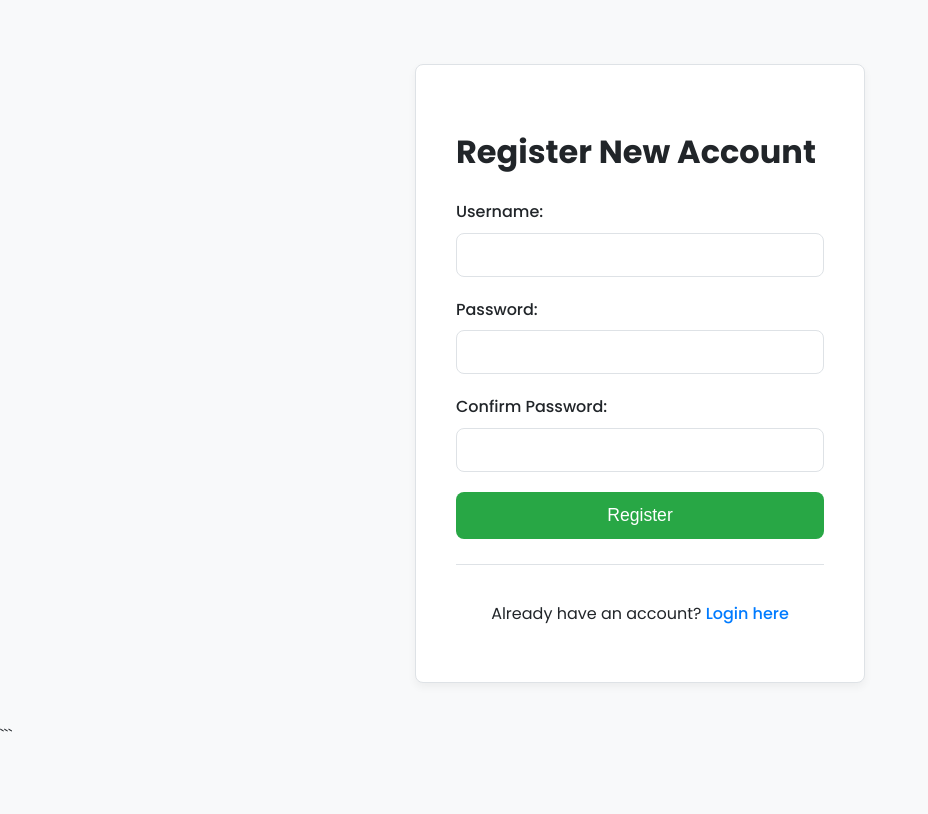
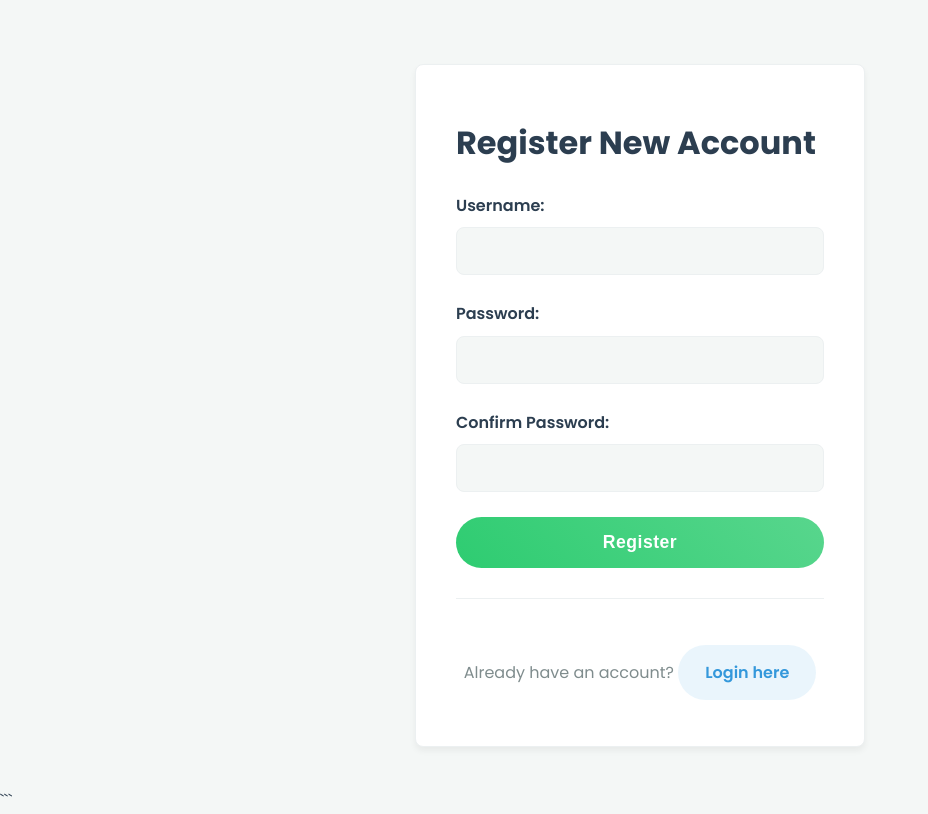
Before and after one commit to jhaji-17/studybuddy, a Flask app: page /register in a window 1280 px wide. Shown: the whole page, without its empty margins (0-928 px from the left). Before the commit the page ends 732 px from the top, so only its background shows below. Run offline with Flask 3, Linux system fonts and the light colour scheme.

Commit message:
first commit

```diff
--- a/static/style.css
+++ b/static/style.css
@@ -1,23 +1,33 @@
 /* --- Google Font Import --- */
-@import url('https://fonts.googleapis.com/css2?family=Poppins:wght@400;500;600;700&display=swap');
+@import url('https://fonts.googleapis.com/css2?family=Poppins:wght@300;400;500;600;700&display=swap');
 
-/* --- Root Variables (Minimalist Palette) --- */
+/* --- Universal & Body Styles --- */
 :root {
-    --primary-color: #007bff;      /* A professional, standard blue */
-    --primary-hover: #0056b3;
-    --secondary-color: #6c757d;    /* A muted grey for secondary elements */
-    --secondary-hover: #5a6268;
-    --success-color: #28a745;
-    --danger-color: #dc3545;
-    --text-primary: #212529;       /* Dark grey for high contrast and readability */
-    --text-secondary: #6c757d;    /* Lighter grey for helper text */
-    --bg-color: #f8f9fa;           /* Off-white, clean background */
-    --surface-color: #ffffff;      /* Pure white for cards/containers */
-    --border-color: #dee2e6;       /* Subtle border color */
+    --primary-color: #3498db; /* A more vibrant, modern blue */
+    --primary-hover: #2980b9;
+    --secondary-color: #95a5a6;
+    --secondary-hover: #7f8c8d;
+    --success-color: #2ecc71;
+    --success-hover: #27ae60;
+    --danger-color: #e74c3c;
+    --warning-color: #f1c40f;
+    --info-color: #3498db; /* Matched with primary for consistency */
+    --pyq-color: #e67e22; /* A richer orange */
+    --pyq-hover: #d35400;
 
-    --box-shadow: 0 4px 8px rgba(0, 0, 0, 0.05);
+    --bg-color: #f4f7f6; /* A slightly cooler, off-white background */
+    --surface-color: #ffffff; /* Card/Container background */
+    --text-primary: #2c3e50; /* Dark, readable text */
+    --text-secondary: #7f8c8d; /* For subtitles and helper text */
+    --border-color: #ecf0f1;
+    --primary-bg-light: rgba(52, 152, 219, 0.1); /* Light, semi-transparent version of primary blue */
+
+
+    --box-shadow-soft: 0 4px 6px rgba(0, 0, 0, 0.05);
+    --box-shadow-lifted: 0 10px 20px rgba(41, 128, 185, 0.15), 0 3px 6px rgba(0, 0, 0, 0.1);
     --border-radius: 8px;
-    --transition: all 0.2s ease-in-out;
+    --transition-fast: all 0.2s ease-in-out;
+    --transition-smooth: all 0.3s cubic-bezier(0.25, 0.8, 0.25, 1);
 }
 
 * {
@@ -31,23 +41,23 @@ html {
 body {
     font-family: 'Poppins', -apple-system, BlinkMacSystemFont, 'Segoe UI', Roboto, 'Helvetica Neue', Arial, sans-serif;
     margin: 0;
-    padding: 0;
+    padding: 0; /* Let containers manage padding */
     background-color: var(--bg-color);
     color: var(--text-primary);
-    line-height: 1.6;
+    line-height: 1.7;
     -webkit-font-smoothing: antialiased;
     -moz-osx-font-smoothing: grayscale;
 }
 
-/* --- Layout --- */
+/* --- Container & Layout --- */
 .container {
     max-width: 1100px;
     margin: 40px auto;
-    padding: 40px;
+    padding: 30px 40px;
     background-color: var(--surface-color);
     border-radius: var(--border-radius);
+    box-shadow: var(--box-shadow-soft);
     border: 1px solid var(--border-color);
-    box-shadow: var(--box-shadow);
 }
 
 .auth-container {
@@ -114,167 +144,240 @@ header a.logout-link {
 /* --- Buttons --- */
 .button {
     display: inline-block;
-    padding: 10px 20px;
-    border: 1px solid transparent;
+    padding: 12px 25px;
+    border: none;
     border-radius: var(--border-radius);
     color: #fff;
-    font-size: 1rem;
-    font-weight: 500;
+    font-weight: 600;
     text-align: center;
     text-decoration: none;
     cursor: pointer;
-    transition: var(--transition);
-    background-color: var(--primary-color);
+    transition: var(--transition-fast);
+    letter-spacing: 0.5px;
+    background: var(--primary-color); /* Fallback */
 }
 .button:hover {
-    background-color: var(--primary-hover);
-    transform: translateY(-1px); /* Subtle lift */
+    text-decoration: none;
+    transform: translateY(-3px);
+    box-shadow: var(--box-shadow-lifted);
+}
+.button:active {
+    transform: translateY(-1px);
+    box-shadow: var(--box-shadow-soft);
 }
 
-.button-secondary { background-color: var(--secondary-color); }
+.button-primary { background: linear-gradient(45deg, var(--primary-color), #5dade2); }
+.button-primary:hover { background-color: var(--primary-hover); }
+
+.button-secondary { background: linear-gradient(45deg, var(--secondary-color), #bdc3c7); color: #fff; }
 .button-secondary:hover { background-color: var(--secondary-hover); }
 
-.button-success, .button-download { background-color: var(--success-color); }
-.button-success:hover, .button-download:hover { background-color: #218838; }
+.button-success, .button-download { background: linear-gradient(45deg, var(--success-color), #58d68d); }
+.button-success:hover, .button-download:hover { background-color: var(--success-hover); }
+.button-download { padding: 8px 15px; font-size: 0.9em; white-space: nowrap; }
 
 /* --- Forms --- */
 .form-group {
-    margin-bottom: 20px;
+    margin-bottom: 25px;
 }
 .form-group label {
     display: block;
     margin-bottom: 8px;
-    font-weight: 500;
+    font-weight: 600;
+    color: var(--text-primary);
 }
 .form-group input[type="text"],
 .form-group input[type="password"],
 .form-group input[type="file"],
 .form-group select {
     width: 100%;
-    padding: 12px;
+    padding: 14px;
     border: 1px solid var(--border-color);
     border-radius: var(--border-radius);
     box-sizing: border-box;
-    transition: var(--transition);
-    background-color: #fff;
+    transition: var(--transition-fast);
+    background-color: var(--bg-color);
+    color: var(--text-primary);
     font-size: 1rem;
 }
 .form-group input:focus, .form-group select:focus {
     outline: none;
     border-color: var(--primary-color);
-    box-shadow: 0 0 0 3px rgba(0, 123, 255, 0.25);
+    box-shadow: 0 0 0 4px rgba(52, 152, 219, 0.2);
+    background-color: var(--surface-color);
 }
 input[type="submit"].button {
     width: 100%;
     font-size: 1.1em;
-    padding: 12px;
+    padding: 15px;
+    border-radius: 50px; /* Pill shape for main action button */
 }
 
+/* --- Enhanced Form Footer --- */
 .form-footer-link {
     text-align: center;
-    margin-top: 25px;
+    margin-top: 30px;
     padding-top: 20px;
+    font-size: 1em;
     border-top: 1px solid var(--border-color);
+    color: var(--text-secondary);
 }
 .form-footer-link a {
+    display: inline-block;
+    margin-top: 10px;
+    padding: 12px 25px;
+    font-weight: 600;
+    text-decoration: none;
+    border-radius: 50px;
+    transition: background-color 0.2s ease, color 0.2s ease, transform 0.2s ease;
+    background-color: var(--primary-bg-light);
     color: var(--primary-color);
-    text-decoration: none;
-    font-weight: 500;
+    border: 2px solid transparent;
 }
 .form-footer-link a:hover {
-    text-decoration: underline;
+    background-color: var(--primary-color);
+    color: #fff;
+    transform: translateY(-2px);
+    box-shadow: 0 4px 10px rgba(52, 152, 219, 0.3);
 }
 
 /* --- Navigation Grids and Lists --- */
 .welcome-message {
     text-align: center;
     color: var(--text-secondary);
+    font-weight: 400;
     margin-bottom: 40px;
-    font-size: 1.2em;
+    font-size: 1.3em;
 }
 
 .nav-grid {
     display: grid;
-    grid-template-columns: repeat(auto-fit, minmax(250px, 1fr));
-    gap: 20px;
+    grid-template-columns: repeat(auto-fit, minmax(280px, 1fr));
+    gap: 25px;
 }
 .nav-grid a {
     display: block;
     background-color: var(--surface-color);
     color: var(--primary-color);
-    padding: 25px;
+    padding: 40px 20px;
     text-decoration: none;
     border-radius: var(--border-radius);
-    font-size: 1.1em;
-    font-weight: 500;
+    font-size: 1.2em;
+    font-weight: 600;
     border: 1px solid var(--border-color);
-    transition: var(--transition);
+    transition: var(--transition-smooth);
+    box-shadow: var(--box-shadow-soft);
 }
 .nav-grid a:hover {
-    transform: translateY(-2px);
-    box-shadow: var(--box-shadow);
-    color: var(--primary-hover);
+    transform: translateY(-8px) scale(1.03);
+    box-shadow: var(--box-shadow-lifted);
+    background: var(--primary-color);
+    color: #fff;
+    border-color: var(--primary-color);
 }
 
 .nav-list {
     list-style: none;
     padding: 0;
 }
-.nav-list li { margin-bottom: 10px; }
+.nav-list li { margin-bottom: 15px; }
 .nav-list a {
     display: block;
-    padding: 15px 20px;
+    padding: 20px 25px;
     background-color: var(--surface-color);
     border: 1px solid var(--border-color);
+    border-left: 5px solid var(--border-color);
     border-radius: var(--border-radius);
     text-decoration: none;
     color: var(--text-primary);
     font-weight: 500;
-    transition: var(--transition);
+    transition: var(--transition-smooth);
+    box-shadow: var(--box-shadow-soft);
 }
 .nav-list a:hover {
-    background-color: #f8f9fa;
-    border-left: 4px solid var(--primary-color);
-    padding-left: 17px;
+    background-color: var(--surface-color);
+    border-left-color: var(--primary-color);
+    transform: translateX(10px) scale(1.02);
     color: var(--primary-color);
+    box-shadow: 0 7px 14px rgba(50,50,93,.1), 0 3px 6px rgba(0,0,0,.08);
+}
+.nav-list a.pyq-link { border-left-color: var(--pyq-color); }
+.nav-list a.pyq-link:hover {
+    border-left-color: var(--pyq-hover);
+    color: var(--pyq-hover);
 }
 
-/* --- Note List --- */
+
 .note-list { list-style: none; padding: 0; }
 .note-list li {
-    padding: 15px 20px;
+    padding: 20px;
     border: 1px solid var(--border-color);
     border-radius: var(--border-radius);
-    margin-bottom: 10px;
+    margin-bottom: 15px;
     display: flex;
     justify-content: space-between;
     align-items: center;
-    transition: var(--transition);
+    transition: var(--transition-fast);
+    background: #fff;
 }
 .note-list li:hover {
-    box-shadow: 0 2px 4px rgba(0, 0, 0, 0.04);
+    transform: scale(1.02);
+    box-shadow: var(--box-shadow-soft);
+}
+.note-list .note-info {
+    display: flex;
+    flex-direction: column;
 }
 .note-list .note-title {
     font-weight: 600;
-    font-size: 1.1em;
+    color: var(--text-primary);
+    font-size: 1.15em;
+    margin-bottom: 5px;
 }
 .note-list .note-details {
     font-size: 0.9em;
     color: var(--text-secondary);
 }
 
+/* Admin Links */
+.admin-link-container {
+    text-align: center;
+    margin-top: 50px;
+    border-top: 1px solid var(--border-color);
+    padding-top: 30px;
+}
+.admin-link-container a {
+    background: linear-gradient(45deg, var(--info-color), #5dade2);
+}
+
 /* --- Flash Messages --- */
 .message {
-    padding: 15px;
-    margin-bottom: 20px;
-    border: 1px solid transparent;
+    padding: 20px;
+    margin: 0 auto 30px auto;
+    border-width: 0 0 0 5px;
+    border-style: solid;
     border-radius: var(--border-radius);
-    border-left-width: 5px;
+    text-align: left;
+    font-weight: 500;
+    box-shadow: var(--box-shadow-soft);
+    display: flex;
+    align-items: center;
 }
-.message.success { color: #155724; background-color: #d4edda; border-color: #c3e6cb; }
-.message.error   { color: #721c24; background-color: #f8d7da; border-color: #f5c6cb; }
-.message.info    { color: #0c5460; background-color: #d1ecf1; border-color: #bee5eb; }
-.message.warning { color: #856404; background-color: #fff3cd; border-color: #ffeeba; }
+/* Icon using ::before pseudo-element for visual cue */
+.message::before {
+    font-family: 'Arial';
+    font-weight: bold;
+    font-size: 1.5em;
+    margin-right: 15px;
+}
+.message.success { color: #27ae60; background-color: #eafaf1; border-color: #2ecc71; }
+.message.success::before { content: '✓'; }
+.message.error, .message.danger { color: #c0392b; background-color: #fdedec; border-color: #e74c3c; }
+.message.error::before, .message.danger::before { content: '!'; }
+.message.info { color: #2980b9; background-color: #eaf4f9; border-color: #3498db; }
+.message.info::before { content: 'i'; font-style: italic; }
+.message.warning { color: #d35400; background-color: #fef5e7; border-color: #e67e22; }
+.message.warning::before { content: '⚠'; }
 
 /* --- Responsive Design --- */
 @media (max-width: 768px) {
```
Also changed, not shown: other parts of static/style.css (+50 -18 lines).
